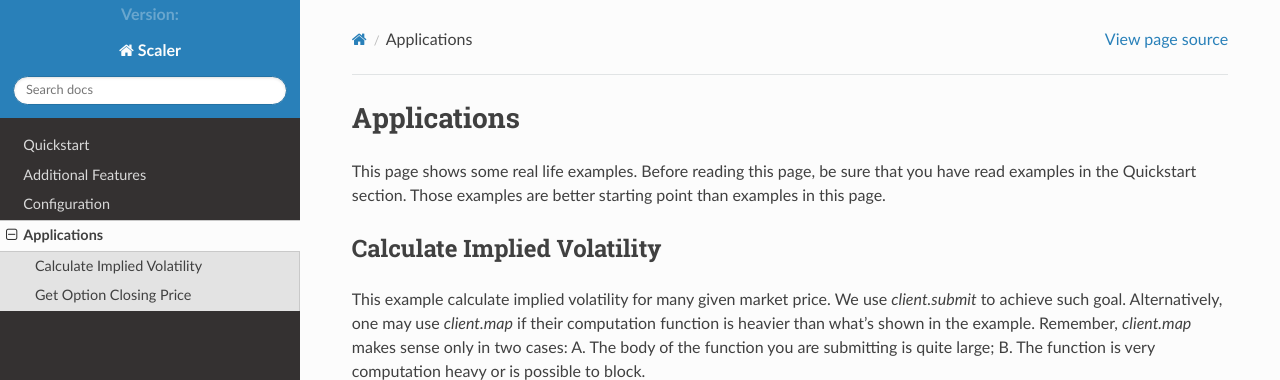
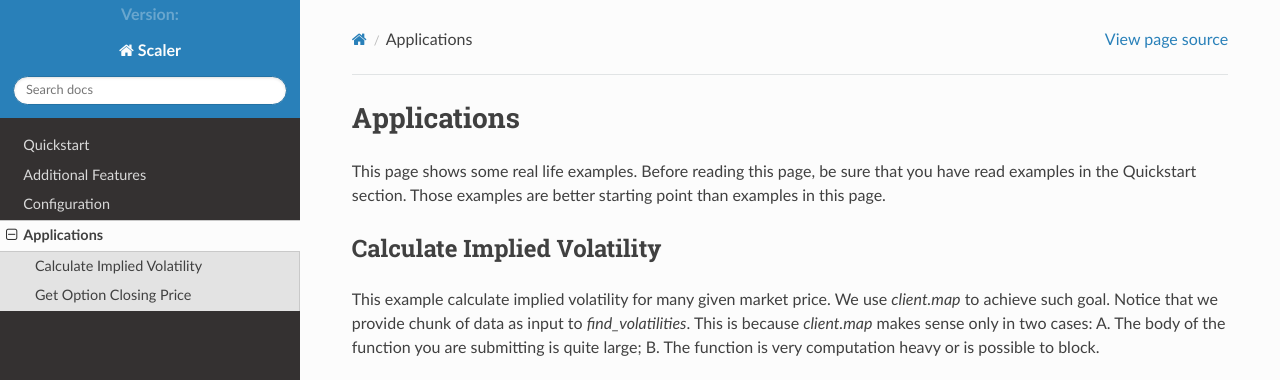
Before and after one commit to Citi/scaler, a Sphinx documentation site: the page built from docs/source/tutorials/applications.rst, in a window 1280 px wide and 949 px high, cut to the strip 0-380 px from the top of the window. Built offline with Sphinx 7.4.7 and the Read the Docs theme 3.1.0, drawn with Linux system fonts in a browser that asks for light colours; the version number could not be read and is left out.

Commit message:
Revise real life examples according to suggestions; update doc
Signed-off-by: gxu <georgexu420@gmail.com>

```diff
--- a/docs/source/tutorials/applications.rst
+++ b/docs/source/tutorials/applications.rst
@@ -11,10 +11,10 @@ Quickstart section. Those examples are better starting point than examples in th
 Calculate Implied Volatility
 ----------------------------
 
-This example calculate implied volatility for many given market price. We use `client.submit` to achieve such goal.
-Alternatively, one may use `client.map` if their computation function is heavier than what's shown in the example.
-Remember, `client.map` makes sense only in two cases: A. The body of the function you are submitting is quite large;
-B. The function is very computation heavy or is possible to block.
+This example calculate implied volatility for many given market price. We use `client.map` to achieve such goal.
+Notice that we provide chunk of data as input to `find_volatilities`. This is because `client.map` makes sense only
+in two cases: A. The body of the function you are submitting is quite large; B. The function is very computation
+heavy or is possible to block.
 
 .. literalinclude:: ../../../examples/applications/implied_volatility.py
    :language: python
```
Also changed, not shown: 1 other file.
